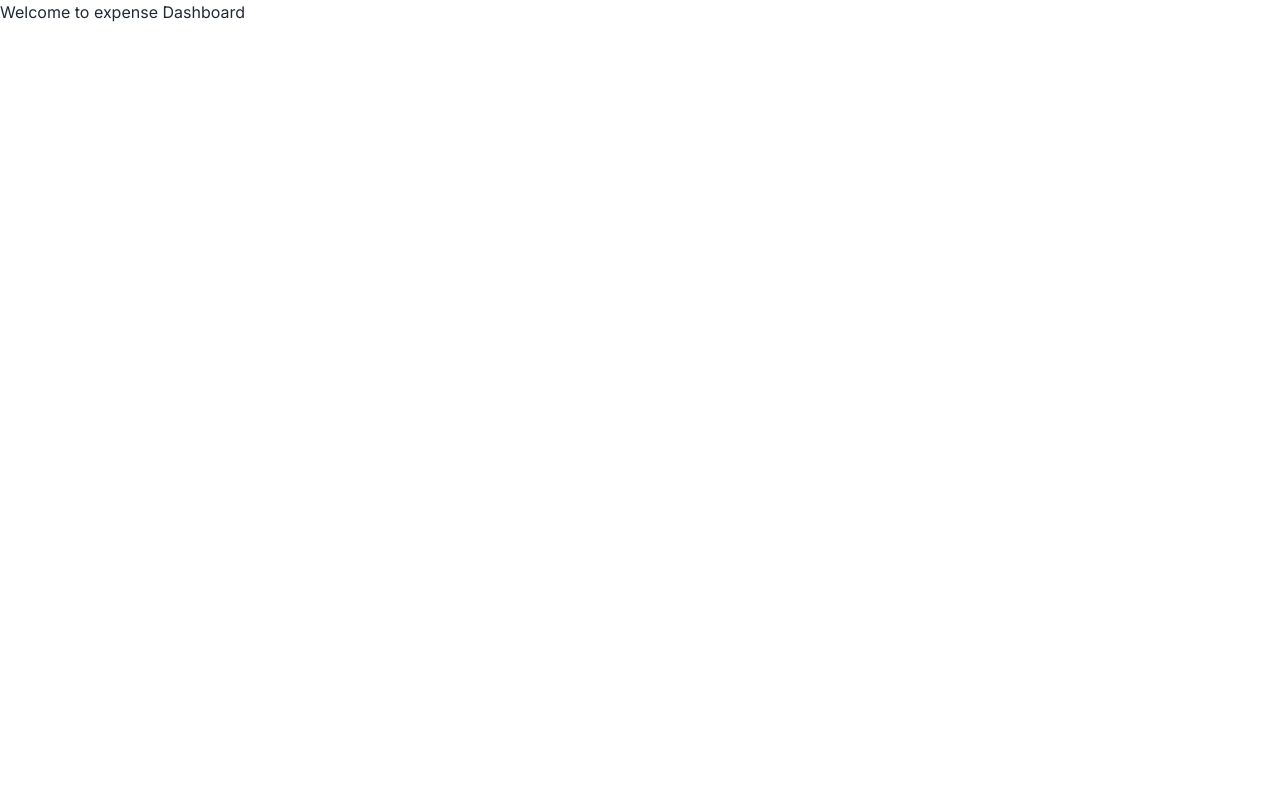
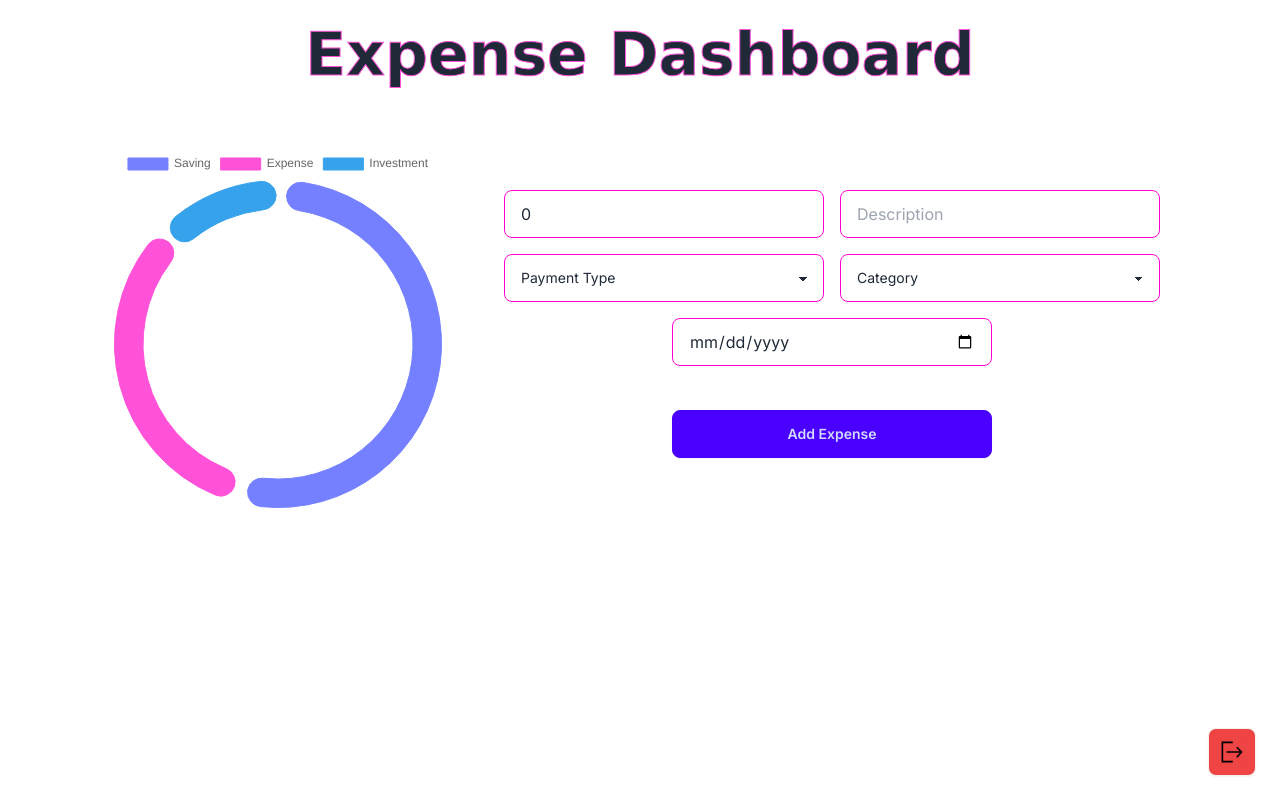
Before and after one commit to iarpitnagpure/Expense-Tracker, a Next.js app in the folder client/: page /dashboard in a window 1280 px wide. Built offline with nearby package versions, Linux system fonts and the light colour scheme.

Commit message:
Added dashboard page and updated UI design

```diff
--- a/client/package.json
+++ b/client/package.json
@@ -9,8 +9,10 @@
     "lint": "next lint"
   },
   "dependencies": {
+    "chart.js": "^4.4.2",
     "next": "14.1.4",
     "react": "^18",
+    "react-chartjs-2": "^5.2.0",
     "react-dom": "^18"
   },
   "devDependencies": {
--- /dev/null
+++ b/client/src/app/components/LogoutButton.js
@@ -0,0 +1,11 @@
+const Logout = ({ handleLogoutClick }) => {
+    return <>
+        <button className="btn btn-square absolute right-6 bottom-6 bg-red-500 hover:bg-red-600" onClick={handleLogoutClick}>
+            <svg className="h-6 w-6" viewBox="0 0 15 15" fill="none" xmlns="http://www.w3.org/2000/svg">
+                <path fillRule="evenodd" clipRule="evenodd" d="M1 1L8 1V2L2 2L2 13H8V14H1L1 1ZM10.8536 4.14645L14.1932 7.48614L10.8674 11.0891L10.1326 10.4109L12.358 8L4 8V7L12.2929 7L10.1464 4.85355L10.8536 4.14645Z" fill="#000000" />
+            </svg>
+        </button>
+    </>
+};
+
+export default Logout;
--- /dev/null
+++ b/client/src/app/components/TransactionChart.js
@@ -0,0 +1,28 @@
+import { Doughnut } from "react-chartjs-2";
+import { Chart as ChartJS, ArcElement, Tooltip, Legend } from "chart.js";
+
+const TransactionChart = () => {
+    const chartData = {
+        labels: ["Saving", "Expense", "Investment"],
+        datasets: [
+            {
+                label: "%",
+                data: [13, 8, 3],
+                backgroundColor: ["#7480ff", "#ff52d9", "rgba(54, 162, 235)"],
+                borderColor: ["#7480ff", "#ff52d9", "rgba(54, 162, 235, 1)"],
+                borderWidth: 1,
+                borderRadius: 30,
+                spacing: 10,
+                cutout: 130,
+            },
+        ],
+    };
+
+    ChartJS.register(ArcElement, Tooltip, Legend);
+
+    return <div className="h-[330px] w-[330px] md:h-[360px] md:w-[360px]">
+        <Doughnut data={chartData} className="tranasction-chart" />
+    </div>
+};
+
+export default TransactionChart;
--- /dev/null
+++ b/client/src/app/components/TransactionForm.js
@@ -0,0 +1,64 @@
+import { useState } from "react";
+
+const TransactionForm = () => {
+    const [amount, setAmount] = useState(0);
+    const [description, setDescription] = useState("");
+    const [paymentType, setPaymentType] = useState("");
+    const [category, setCategory] = useState("");
+    const [expenseDate, setExpenseDate] = useState("");
+
+    return <div className="max-w-[700px] gap-5 flex flex-col flex-wrap justify-center items-center">
+        <div className="flex flex-wrap justify-center">
+            <label className="input input-bordered input-secondary flex items-center gap-2 w-full max-w-xs m-2">
+                <input
+                    type="number"
+                    placeholder="Amount"
+                    className="w-full"
+                    value={amount}
+                    onChange={(e) => setAmount(e.target.value)}
+                />
+            </label>
+            <label className="input input-bordered input-secondary flex items-center gap-2 w-full max-w-xs m-2">
+                <input
+                    type="text"
+                    placeholder="Description"
+                    className="w-full"
+                    value={description}
+                    onChange={(e) => setDescription(e.target.value)}
+                />
+            </label>
+            <select
+                className="select select-bordered select-secondary w-full max-w-xs m-2"
+                value={paymentType}
+                onChange={(e) => setPaymentType(e.target.value)}
+            >
+                <option value={""} disabled>Payment Type</option>
+                <option value={"creditcard"}>Credit Card</option>
+                <option value={"bankaccount"}>Bank Account</option>
+                <option value={"saving"}>Cash</option>
+            </select>
+            <select
+                className="select select-bordered select-secondary w-full max-w-xs m-2"
+                value={category}
+                onChange={(e) => setCategory(e.target.value)}
+            >
+                <option value={""} disabled>Category</option>
+                <option value={"saving"}>Saving</option>
+                <option value={"expense"}>Expense</option>
+                <option value={"investment"}>Investment</option>
+            </select>
+            <input
+                type="date"
+                className="input input-bordered input-secondary w-full max-w-xs max-w-xs m-2"
+                placeholder="Select Date"
+                value={expenseDate}
+                onChange={(e) => setExpenseDate(e.target.value)}
+            />
+        </div>
+        <div className="flex flex-row justify-center w-full">
+        <button className="btn btn-primary w-full max-w-xs m-4">Add Expense</button>
+        </div>
+    </div>
+};
+
+export default TransactionForm;
--- a/client/src/app/dashboard/page.js
+++ b/client/src/app/dashboard/page.js
@@ -1,6 +1,16 @@
+"use client";
+import Logout from "../components/LogoutButton";
+import TransactionChart from "../components/TransactionChart";
+import TransactionForm from "../components/TransactionForm";
+
 const Dashboard = () => {
-    return <div>
-        Welcome to expense Dashboard
+    return <div className="flex flex-col justify-start items-center w-screen h-screen overflow-x-hidden">
+        <h3 className="text-6xl font-bold m-5 text-center leading-[68px] border-webkit hover:cursor-pointer">Expense Dashboard</h3>
+        <div className="flex flex-wrap w-full justify-center items-center gap-6 m-10">
+            <TransactionChart />
+            <TransactionForm />
+        </div>
+        <Logout />
     </div>
 };
 
--- a/client/src/app/globals.css
+++ b/client/src/app/globals.css
@@ -2,6 +2,7 @@
 @tailwind components;
 @tailwind utilities;
 
-.login-input-container, .signup-input-container {
-    width: 350px;
+.border-webkit {
+    -webkit-text-stroke: 1px #ff52d9;
+    font-family: Verdana,Arial,"Liberation Sans","Bitstream Vera",Geneva,Helvetica,sans-serif;
 }
--- a/client/src/app/login/page.js
+++ b/client/src/app/login/page.js
@@ -1,21 +1,21 @@
-'use client';
+"use client";
 import { useRouter } from "next/navigation";
 import { useState } from "react";
 
 const Login = () => {
-    const [username, setUserName] = useState('');
-    const [password, setUserPassword] = useState('');
+    const [username, setUserName] = useState("");
+    const [password, setUserPassword] = useState("");
     const history = useRouter();
 
     const handleLoginClick = () => {
     };
 
     const handleSignupClick = () => {
-        history.push('/signup');
+        history.push("/signup");
     };
 
     return <div className="flex overflow-hidden justify-center w-screen h-screen">
-        <div className="flex flex-col justify-center items-center overflow-hidden login-input-container">
+        <div className="flex flex-col justify-center items-center overflow-hidden w-[350px]">
             <label className="flex justify-center w-full m-3 text-xl font-semibold">
                 Login
             </label>
--- a/client/src/app/signup/page.js
+++ b/client/src/app/signup/page.js
@@ -1,12 +1,12 @@
-'use client';
+"use client";
 import { useState } from "react";
 import Link from "next/link";
 
 const Signup = () => {
-    const [name, setName] = useState('');
-    const [username, setUserName] = useState('');
-    const [password, setUserPassword] = useState('');
-    const [gender, setGender] = useState('male');
+    const [name, setName] = useState("");
+    const [username, setUserName] = useState("");
+    const [password, setUserPassword] = useState("");
+    const [gender, setGender] = useState("male");
 
     const handleGenderRadioClick = (event) => {
         if (event.target.value !== gender) setGender(event.target.value);
@@ -16,7 +16,7 @@ const Signup = () => {
     };
 
     return <div className="flex overflow-hidden justify-center w-screen h-screen">
-        <div className="flex flex-col justify-center items-center overflow-hidden signup-input-container">
+        <div className="flex flex-col justify-center items-center overflow-hidden w-[350px]">
             <label className="flex justify-center w-full m-3 text-xl font-semibold">
                 Sign Up
             </label>
@@ -54,9 +54,9 @@ const Signup = () => {
                 />
             </label>
             <label className="flex items-center w-11/12 m-2">
-                <input type="radio" name="gender" value="male" className="radio radio-primary mr-2 ml-0.5" checked={gender === 'male'} onChange={handleGenderRadioClick} />
+                <input type="radio" name="gender" value="male" className="radio radio-primary mr-2 ml-0.5" checked={gender === "male"} onChange={handleGenderRadioClick} />
                 <span className="label-text mr-7">Male</span>
-                <input type="radio" name="gender" value="female" className="radio radio-primary mr-2" checked={gender === 'female'} onChange={handleGenderRadioClick} />
+                <input type="radio" name="gender" value="female" className="radio radio-primary mr-2" checked={gender === "female"} onChange={handleGenderRadioClick} />
                 <span className="label-text">Female</span>
             </label>
             <button
```
Also changed, not shown: 1 other file (tests, documents, lock files or other folders).
